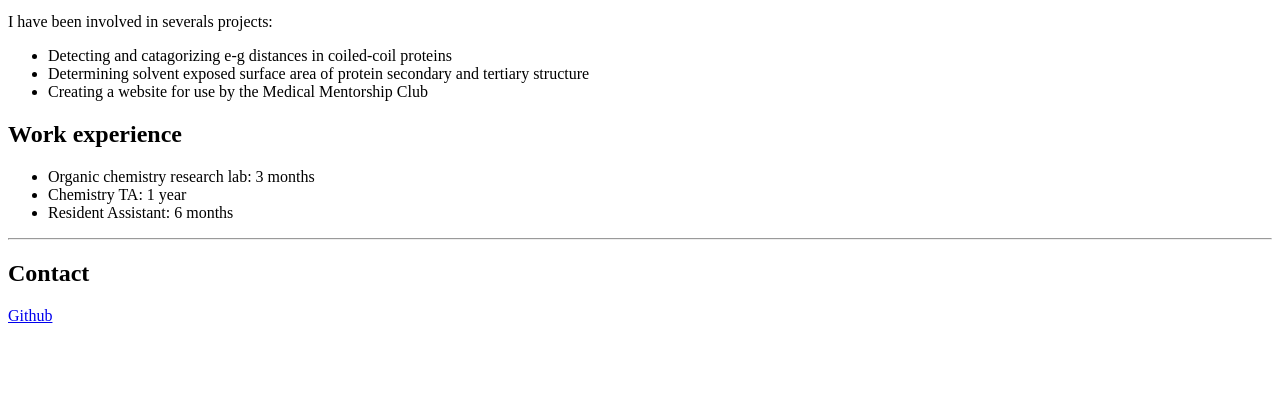
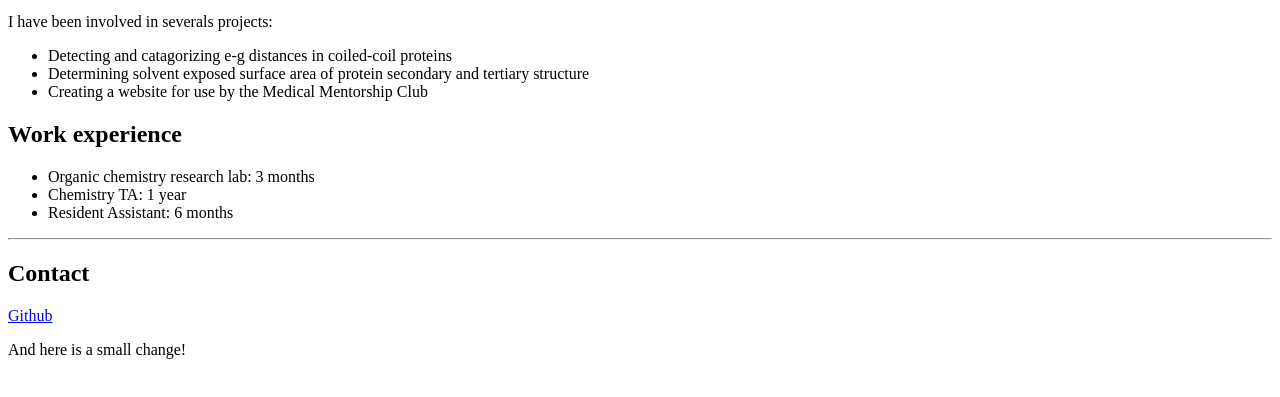
Before and after one commit to cathepsin/Portfolio, a plain HTML site: page index.html in a window 1280 px wide. Shown: the part 101-498 px from the top of the page. Drawn offline with Linux system fonts and the light colour scheme.

Commit message:
next commit

```diff
--- a/index.html
+++ b/index.html
@@ -22,5 +22,6 @@
     <hr/>
     <h2>Contact</h2>
       <p><a href='https://github.com/cathepsin/'>Github</a></p>
+      <p>And here is a small change!</p>
   </body>
 </html>
```
